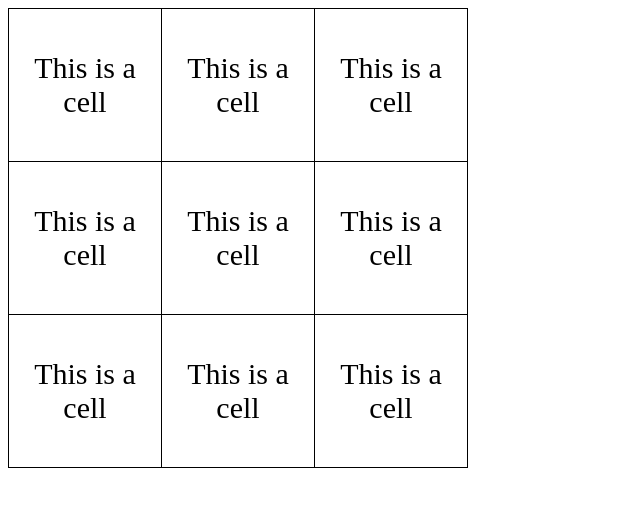
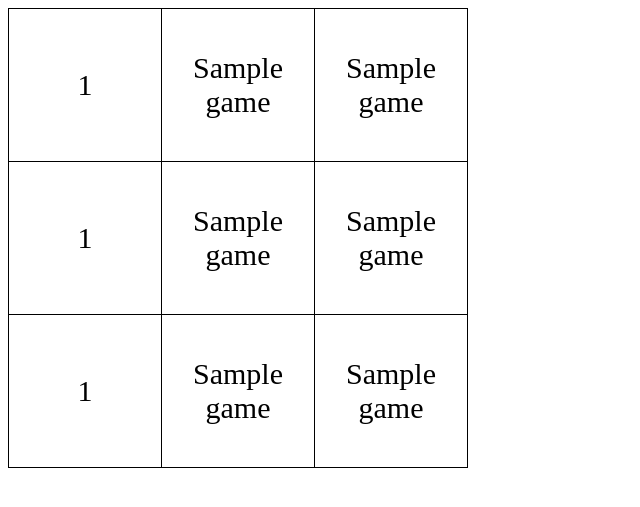
Before and after one commit to ksg-dev/tic-tac-toe, a Flask app: template templates/game.html in a window 1280 px wide. Shown: the top 507 px of the page, without its empty margins (0-640 px from the left). Run offline with Flask 3, Linux system fonts and the light colour scheme; the template is opened without the code that fills it: most values are stand-ins (such as "Sample title", 1, 10 or a date in 2020).

```diff
--- a/templates/game.html
+++ b/templates/game.html
@@ -23,7 +23,7 @@
             <tr>
                 {% for j in range(3) %}
                     <td>
-                        This is a cell
+						{{ game[i][j] }}
                     </td>
                 {% endfor %}
             </tr>
```
